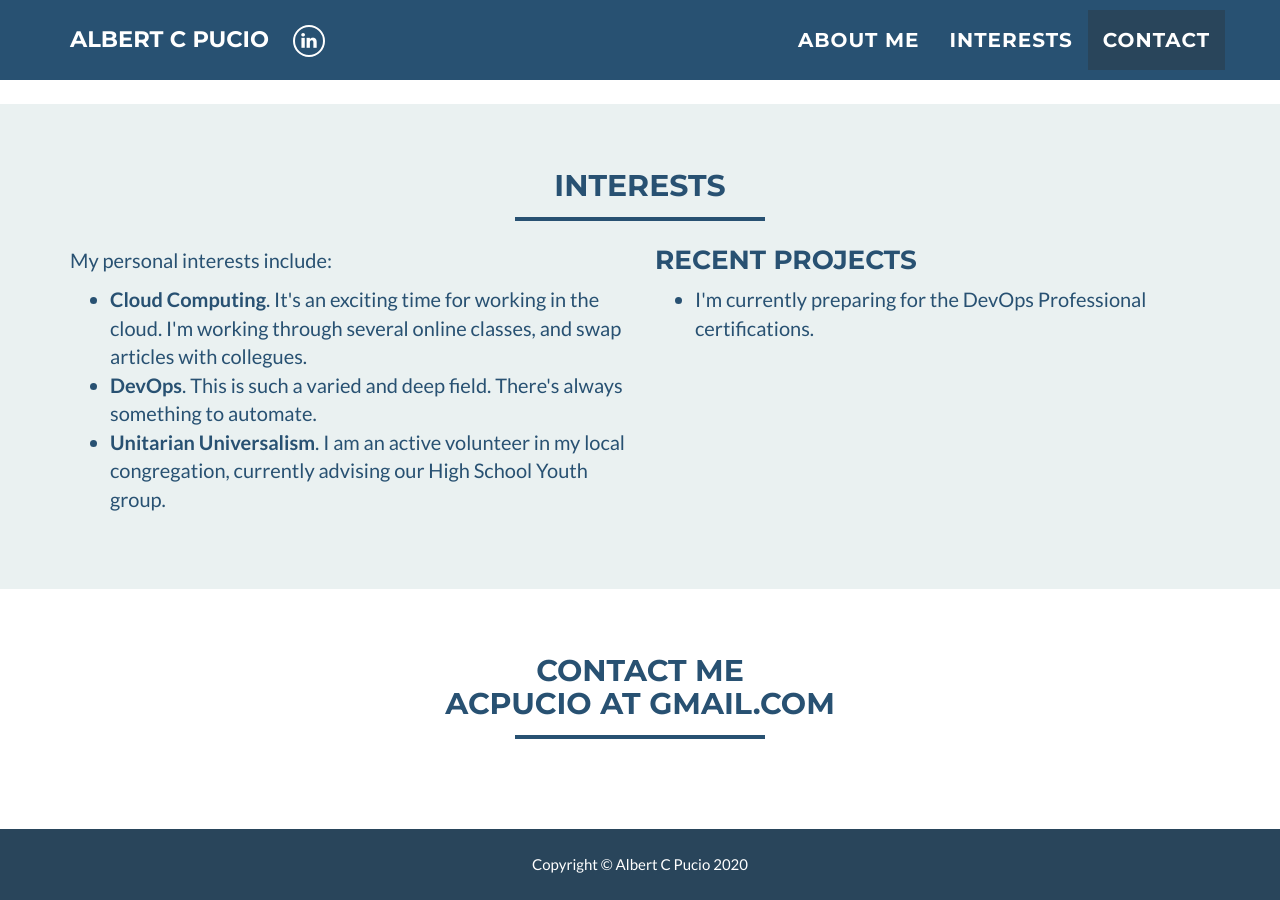
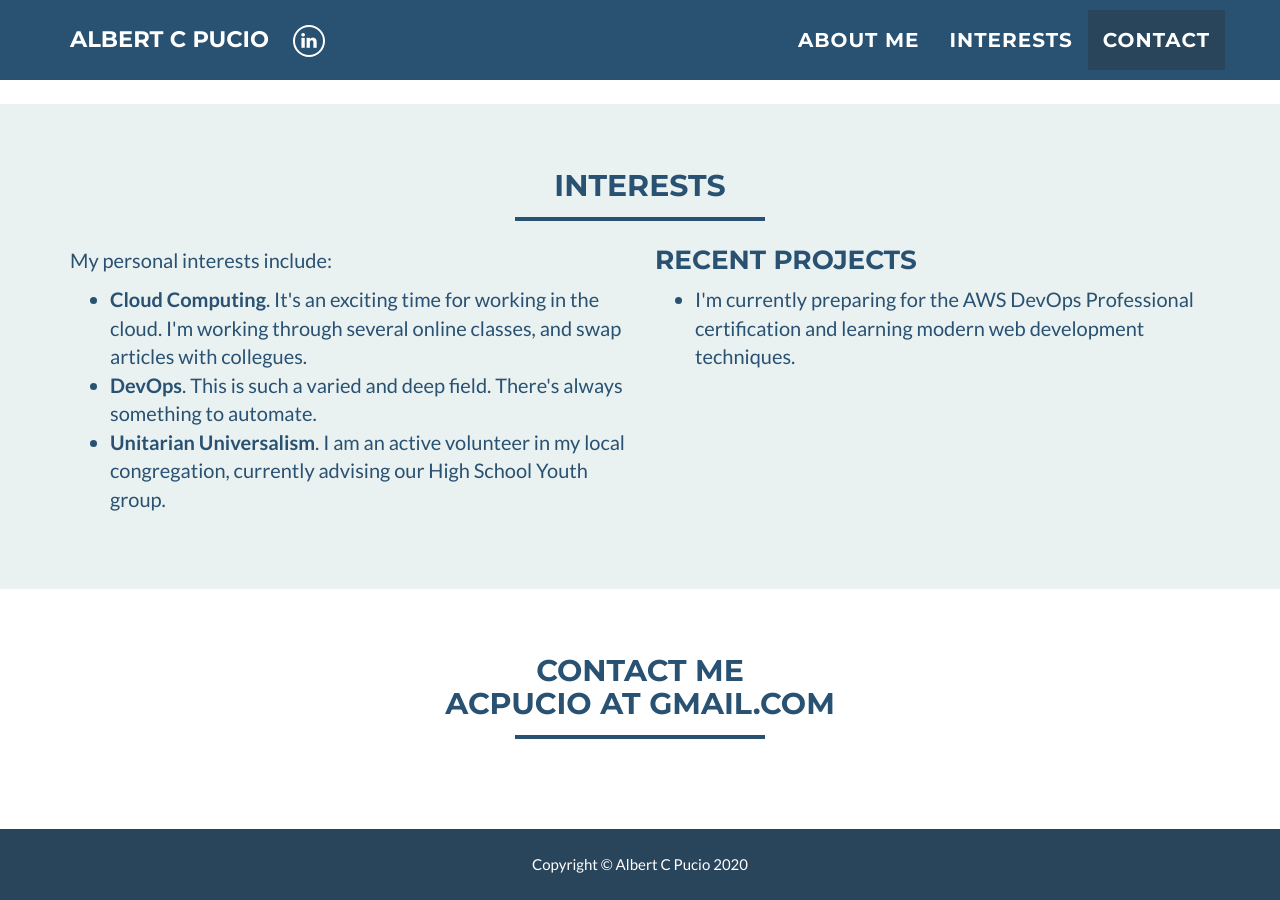
Before and after one commit to acpucio/acpucio.github.io, a Jekyll site: the page built from index.html, in a window 1280 px wide and 900 px high, scrolled down 1092 px. Built offline with Jekyll 4.4.1, drawn with Linux system fonts in a browser that asks for light colours.

Commit message:
Grammar on certification and learning web stuff

```diff
--- a/_includes/interests.html
+++ b/_includes/interests.html
@@ -27,7 +27,7 @@
       <h3 style="margin-top:0">Recent Projects</h3>
 		  <ul>
   			<li>
-			I'm currently preparing for the DevOps Professional certifications.
+			I'm currently preparing for the AWS DevOps Professional certification and learning modern web development techniques.
     			</li>
   			<!-- <li>
           		My Medium blog covers my ongoing attempts to instrument and automate everything in my house.
```
